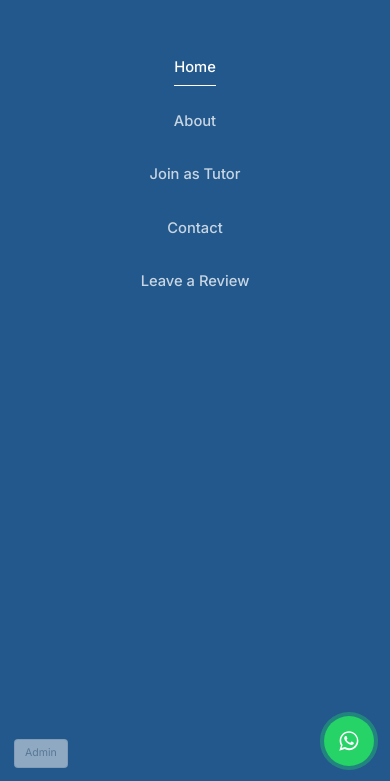
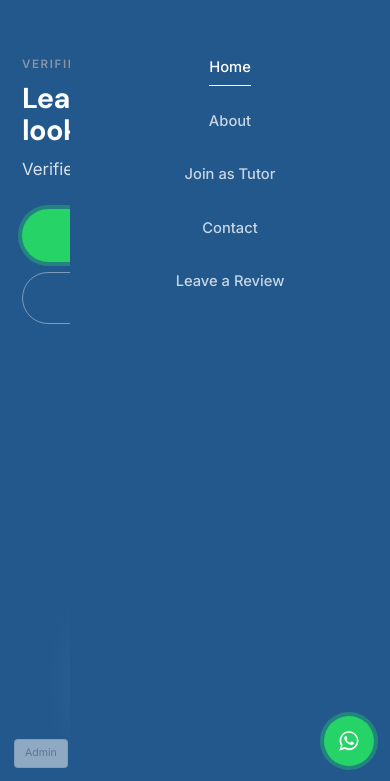
Before and after one commit to tanbirab/testpto, a plain HTML site: page index.html in a window 390 px wide. Both pictures are taken after a click on the button "Menu". Shown: the part 62-843 px from the top of the page. Drawn offline with Linux system fonts and the light colour scheme.

Commit message:
Add files via upload

```diff
--- a/index.html
+++ b/index.html
@@ -5,7 +5,7 @@
 <meta name="viewport" content="width=device-width, initial-scale=1.0">
 <title>Tutoria — Home Tutors Across West Bengal</title>
 <meta name="description" content="Verified home tutors for KG–12, CBSE, ICSE and WB Board across West Bengal. Book a free demo class on WhatsApp.">
-<meta name="theme-color" content="#102a43">
+<meta name="theme-color" content="#22588C">
 <link rel="stylesheet" href="style.css">
 </head>
 <body>
--- a/style.css
+++ b/style.css
@@ -56,13 +56,16 @@
 }
 
 *,*::before,*::after{box-sizing:border-box; margin:0; padding:0;}
-html{scroll-behavior:smooth; background:var(--pine-950);}
+html{scroll-behavior:smooth; background:var(--header-bg); overflow-x:hidden; width:100%;}
 body{
   font-family:var(--font-body);
   color:var(--ink);
   background:var(--paper);
   line-height:1.6;
   -webkit-font-smoothing:antialiased;
+  overflow-x:hidden;
+  width:100%;
+  position:relative;
 }
 img{max-width:100%; display:block;}
 a{color:inherit; text-decoration:none;}
@@ -105,6 +108,10 @@ h1,h2,h3{font-family:var(--font-display); font-weight:700; letter-spacing:-.02em
   position:sticky; top:0; z-index:100;
   background:var(--header-bg);
   transition:transform .32s ease;
+}
+.site-header::after{
+  content:''; position:absolute; left:0; right:0; bottom:-2px; height:2px;
+  background:var(--header-bg);
 }
 .site-header.header-hidden{
   transform:translateY(-100%);
@@ -490,12 +497,14 @@ section{padding:88px 0;}
 }
 @media (max-width:720px){
   .main-nav{
-    position:fixed; inset:88px 0 0 0; background:var(--header-bg);
+    position:fixed; top:88px; right:-100%; bottom:0;
+    width:min(320px, 86vw);
+    background:var(--header-bg);
     flex-direction:column; padding:30px 32px; gap:26px;
-    transform:translateX(100%); transition:transform .25s ease;
+    transition:right .25s ease;
     overflow-y:auto;
   }
-  .main-nav.open{transform:translateX(0);}
+  .main-nav.open{right:0;}
   .nav-toggle{
     display:flex; width:38px; height:38px; align-items:center; justify-content:center;
     color:var(--header-text); font-size:1.3rem; flex:none;
```
Also changed, not shown: about.html (+1 -1 lines), apply.html (+1 -1 lines), contact.html (+1 -1 lines), join-as-tutor.html (+1 -1 lines), review.html (+1 -1 lines).
